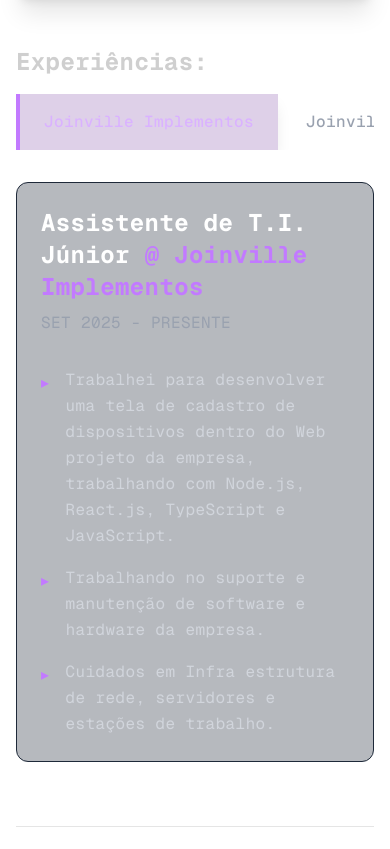
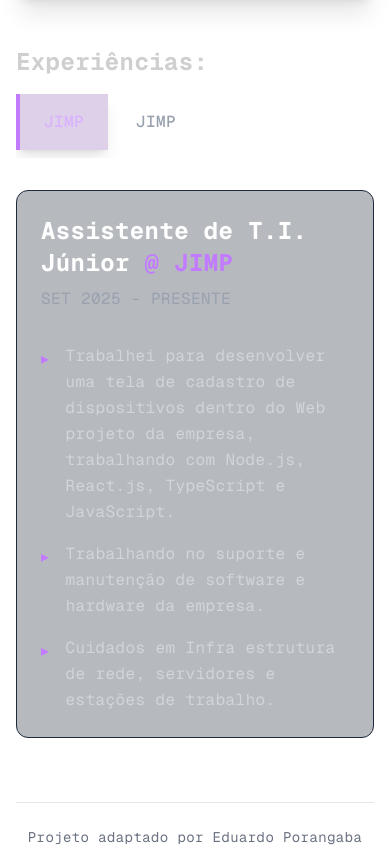
Before and after one commit to eduardoporangaba/about-me, a Next.js app: page / in a window 390 px wide. Shown: the part 1555-2404 px from the top of the page. Built offline with nearby package versions, Linux system fonts and the light colour scheme.

Commit message:
Responsividade da tela

```diff
--- a/app/experiences.tsx
+++ b/app/experiences.tsx
@@ -5,6 +5,7 @@ import { useState } from "react";
 const experiences = [
   {
     company: "Joinville Implementos",
+    shortCompany: "JIMP", // Abreviação para mobile
     role: "Assistente de T.I. Júnior",
     period: "SET 2025 - PRESENTE",
     highlights: [
@@ -15,6 +16,7 @@ const experiences = [
   },
   {
     company: "Joinville Implementos",
+    shortCompany: "JIMP",
     role: "Jovem Aprendiz de ADM/T.I.",
     period: "OUT 2024 - AGO 2025",
     highlights: [
@@ -28,12 +30,13 @@ const experiences = [
 export default function ExperienceList() {
   const [selected, setSelected] = useState(0);
 
+  const currentExp = experiences[selected];
+
   return (
     <div className="w-full max-w-5xl mx-auto">
-      {/* Mobile: Tabs horizontais | Desktop: Lista lateral */}
       <div className="flex flex-col lg:flex-row gap-8 lg:gap-12">
-        {/* Lista de empresas */}
-        <div className="flex lg:flex-col overflow-x-auto whitespace-nowrap lg:whitespace-normal lg:w-64">
+        {/* Abas das empresas */}
+        <div className="flex lg:flex-col overflow-x-auto whitespace-nowrap lg:whitespace-normal lg:w-64 pb-2 lg:pb-0">
           {experiences.map((exp, idx) => (
             <button
               key={idx}
@@ -41,7 +44,7 @@ export default function ExperienceList() {
               aria-selected={selected === idx}
               className={`
                 px-6 py-4 text-left font-medium transition-all duration-200 border-l-4 lg:border-l-2
-                min-w-max lg:min-w-0
+                min-w-max lg:min-w-0 shrink-0 lg:shrink
                 ${
                   selected === idx
                     ? "border-purple-400 bg-purple-900/20 text-purple-300 shadow-lg"
@@ -49,27 +52,29 @@ export default function ExperienceList() {
                 }
               `}
             >
-              {exp.company}
+              {/* Nome completo em telas ≥ lg (desktop), abreviado em telas menores */}
+              <span className="hidden lg:inline">{exp.company}</span>
+              <span className="lg:hidden">{exp.shortCompany}</span>
             </button>
           ))}
         </div>
 
-        {/* Conteúdo selecionado */}
+        {/* Conteúdo da experiência selecionada */}
         <div className="flex-1 min-w-0">
           <div className="bg-gray-900/30 backdrop-blur-sm rounded-xl p-6 sm:p-8 border border-gray-800">
             <h3 className="text-2xl font-bold text-white">
-              {experiences[selected].role}
+              {currentExp.role}
               <span className="text-purple-400">
-                {" "}
-                @ {experiences[selected].company}
+                {" @ "}
+                {/* Mesmo truque aqui no @ empresa */}
+                <span className="hidden lg:inline">{currentExp.company}</span>
+                <span className="lg:hidden">{currentExp.shortCompany}</span>
               </span>
             </h3>
-            <p className="text-gray-400 mt-2 mb-8">
-              {experiences[selected].period}
-            </p>
+            <p className="text-gray-400 mt-2 mb-8">{currentExp.period}</p>
 
             <ul className="space-y-4">
-              {experiences[selected].highlights.map((item, i) => (
+              {currentExp.highlights.map((item, i) => (
                 <li key={i} className="flex gap-4 text-gray-300">
                   <span className="text-purple-400 mt-1 shrink-0">▸</span>
                   <span className="leading-relaxed">{item}</span>
```
